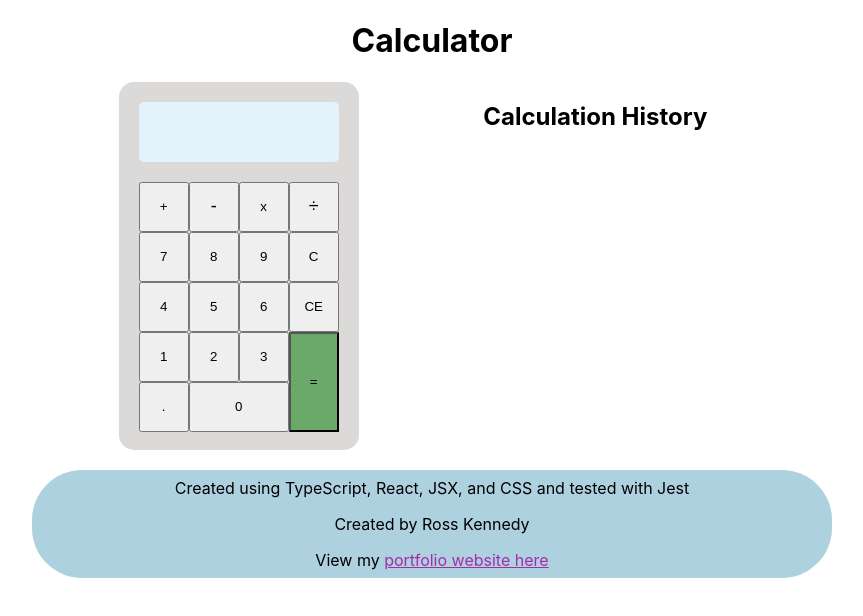
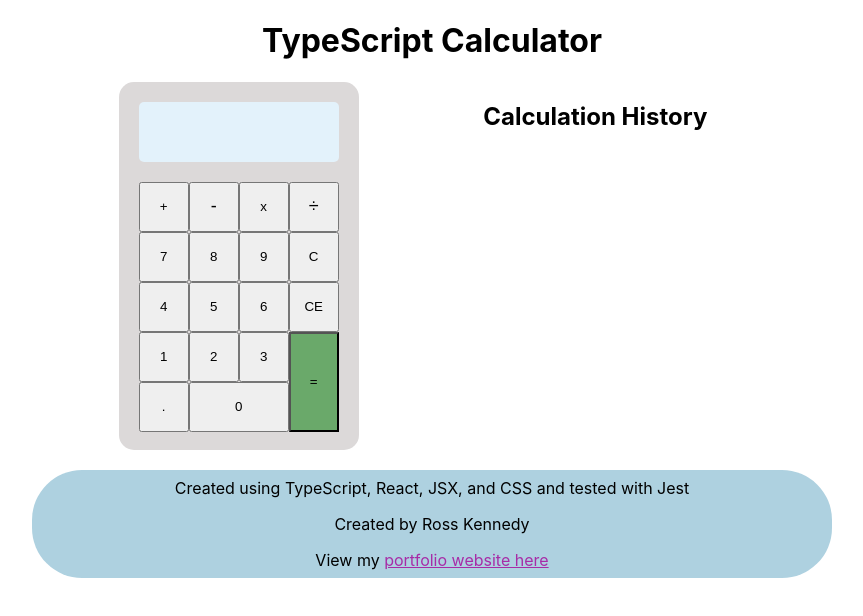
Before and after one commit to RoKen1000/calculator, a React (Create React App) app: page / in a window 1280 px wide. Shown: the top 616 px of the page, without its empty margins (208-1071 px from the left). Built offline with nearby package versions, Linux system fonts and the light colour scheme; the HTML template or start-up script is replaced by a standard one.

Commit message:
Change facvicon and change page title.

```diff
--- a/public/index.html
+++ b/public/index.html
@@ -2,15 +2,14 @@
 <html lang="en">
   <head>
     <meta charset="utf-8" />
-    <link rel="icon" href="%PUBLIC_URL%/favicon.ico" />
+    <link rel="icon" href="%PUBLIC_URL%/calc.png" />
     <meta name="viewport" content="width=device-width, initial-scale=1" />
     <meta name="theme-color" content="#000000" />
     <meta
       name="description"
-      content="Web site created using create-react-app"
+      content="Calculator written in TypeScript."
     />
-    <link rel="apple-touch-icon" href="%PUBLIC_URL%/logo192.png" />
-    <title>React App</title>
+    <title>TypeScript Calculator</title>
   </head>
   <body>
     <noscript>You need to enable JavaScript to run this app.</noscript>
--- a/src/App.tsx
+++ b/src/App.tsx
@@ -5,7 +5,7 @@ import { Footer } from './components/Footer';
 function App() {
   return (
     <div className="App">
-      <h1>Calculator</h1>
+      <h1>TypeScript Calculator</h1>
       <Calculator />
       <Footer />
     </div>
```
Also changed, not shown: public/calc.png (added).
